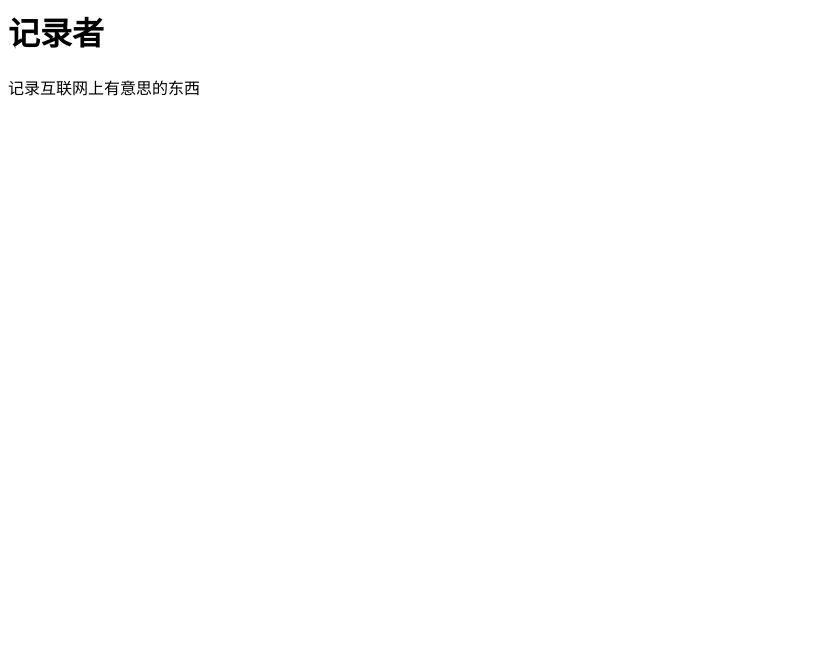
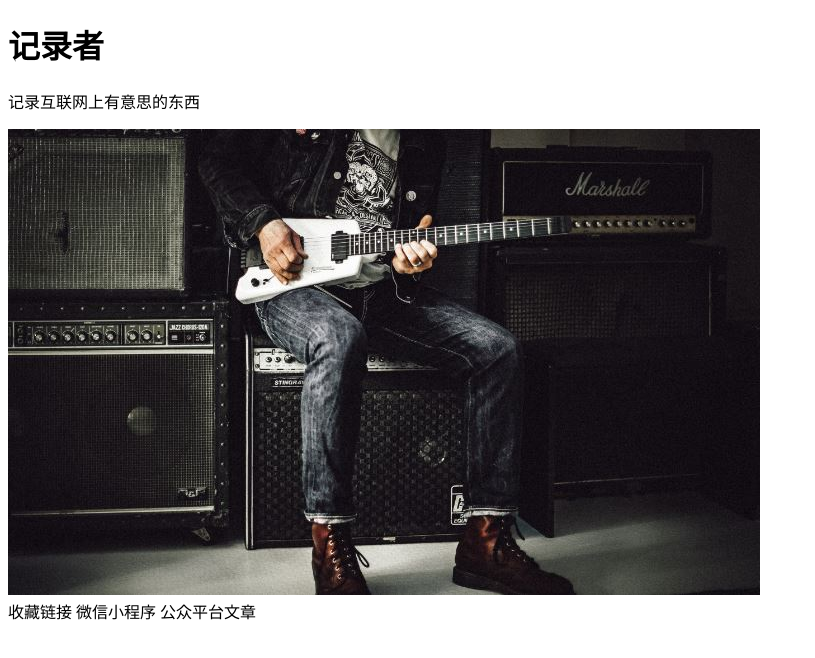
Before and after one commit to fshuizhe/jiluzhe.github.io, a plain HTML site: page index.html in a window 1280 px wide. Shown: the whole page, without its empty margins (0-815 px from the left). Drawn offline with Linux system fonts and the light colour scheme.

Commit message:
logo image

```diff
--- a/index.html
+++ b/index.html
@@ -1,9 +1,20 @@
-<html>
+<!DOCTYPE html>
+<html lang="en">
   <head>
+    <meta charset="utf-8">
+    <link href=style.css" media="all" rel="stylesheet">
     <title>记录者</title>
   </head>
   <body>
+    <div id="main">
       <h1>记录者</h1>
       <p>记录互联网上有意思的东西</p>
+      <img src="jilu.jpg">
+      <div id="nav">
+	<span>收藏链接</span>
+	<span>微信小程序</span>
+	<span>公众平台文章</span>
+      <div>
+    </div>
 </body>
 </html>
```
Also changed, not shown: jilu.JPG (added). Lines whose indentation alone changed are shown as unchanged.
